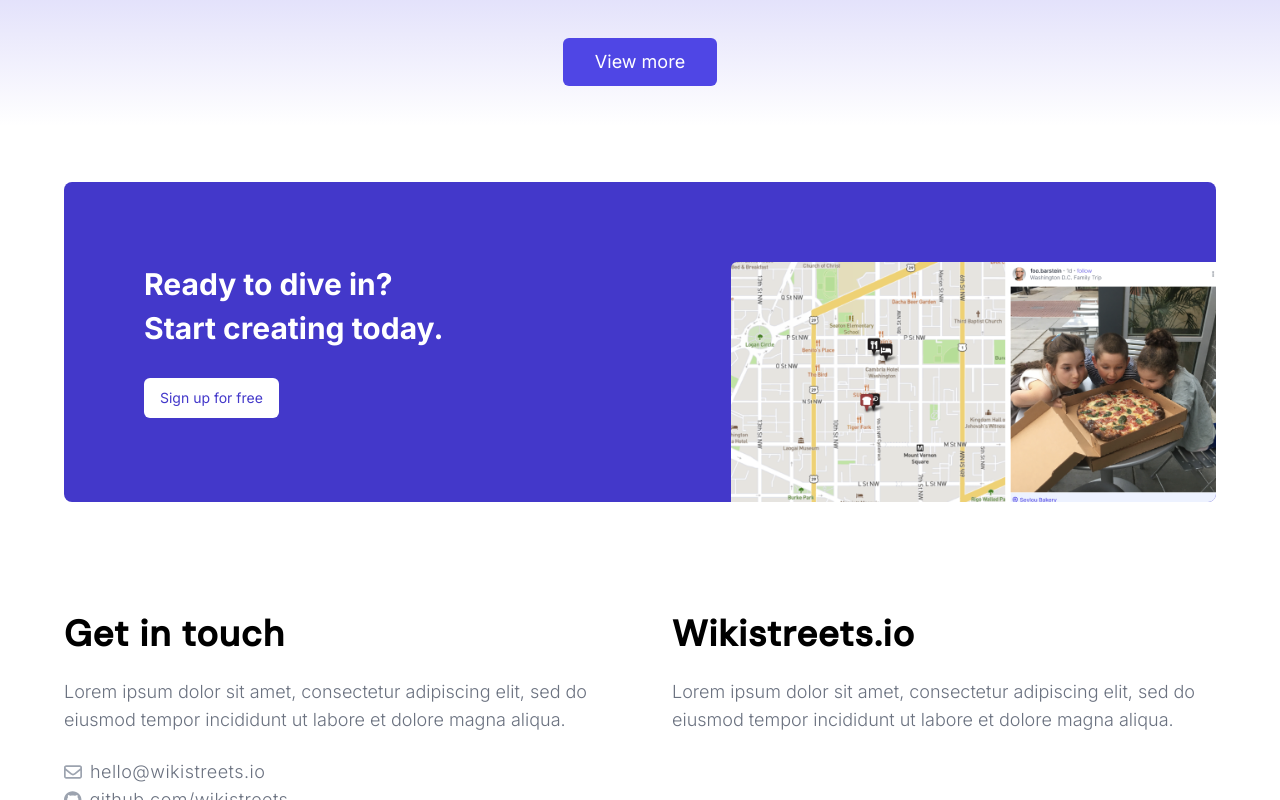
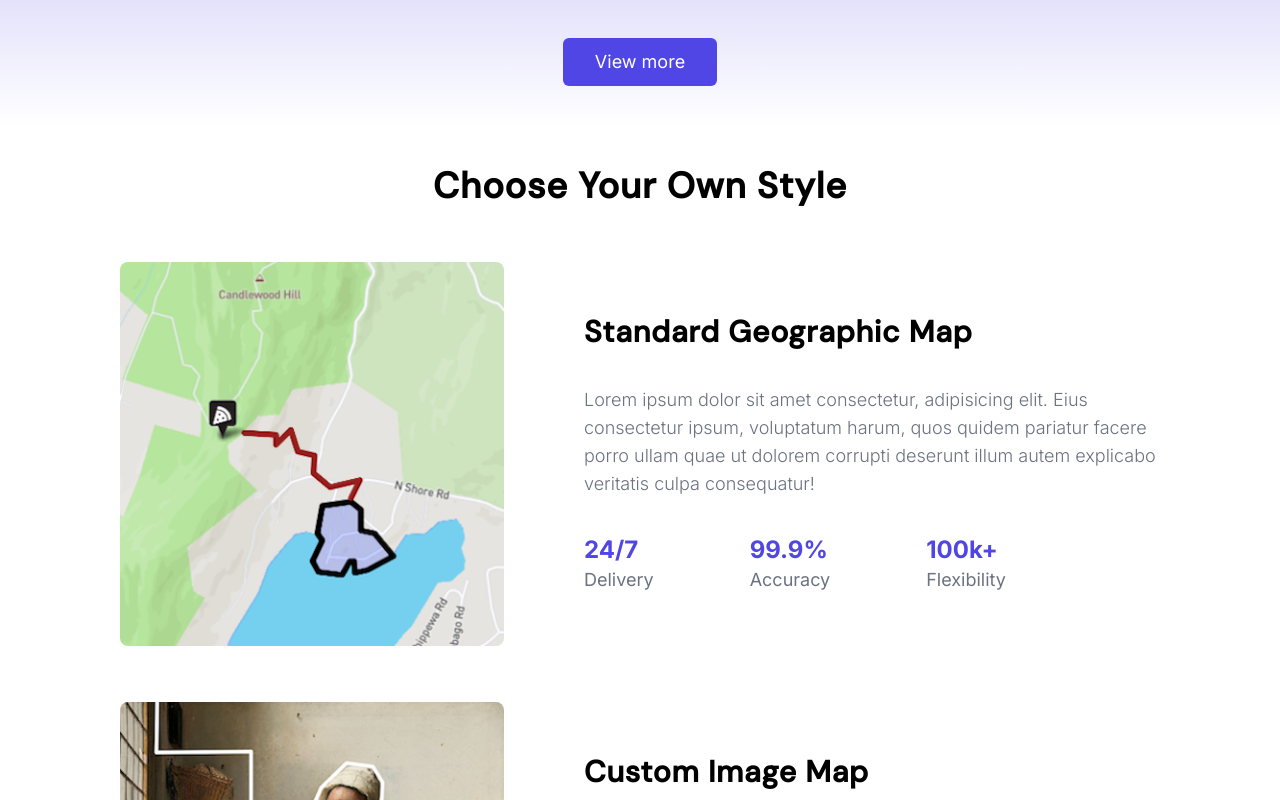
Before and after one commit to wikistreets/web-app, a Next.js app: page / in a window 1280 px wide. Shown: the part 1220-2020 px from the top of the page. Built offline with nearby package versions, Linux system fonts and the light colour scheme.

Commit message:
Create MapStyles.tsx

```diff
--- a/src/app/page.tsx
+++ b/src/app/page.tsx
@@ -2,6 +2,7 @@
 
 import Hero from "@/components/Hero/Hero";
 import FeaturedMaps from "@/components/FeaturedMaps/FeaturedMaps";
+import MapStyles from "@/components/MapStyles/MapStyles";
 import JoinCTA from "@/components/JoinCTA/JoinCTA";
 import GetInTouch from "@/components/GetInTouch/GetInTouch";
 
@@ -12,6 +13,7 @@ export default function Home() {
     <main>
       <Hero />
       <FeaturedMaps />
+      <MapStyles />
       <JoinCTA />
       <GetInTouch />
     </main>
--- /dev/null
+++ b/src/components/MapStyles/MapStyles.tsx
@@ -0,0 +1,21 @@
+import GeographicMap from "./GeographicMap";
+import ImageMap from "./ImageMap";
+
+const MapStyles = () => {
+  return (
+    <section
+      className="w-screen flex flex-col justify-center items-center
+      gap-4 sm:gap-8 md:gap-10 lg:gap-12 xl:gap-14 2xl:gap-16
+      px-4 sm:px-6 md:px-10 lg:px-14 xl:px-16
+      py-8 sm:py-10"
+    >
+      <h2 className="text-center font-dm-sans tracking-wide md:text-2xl lg:text-3xl xl:text-4xl">
+        Choose Your Own Style
+      </h2>
+      <GeographicMap />
+      <ImageMap />
+    </section>
+  );
+};
+
+export default MapStyles;
```
